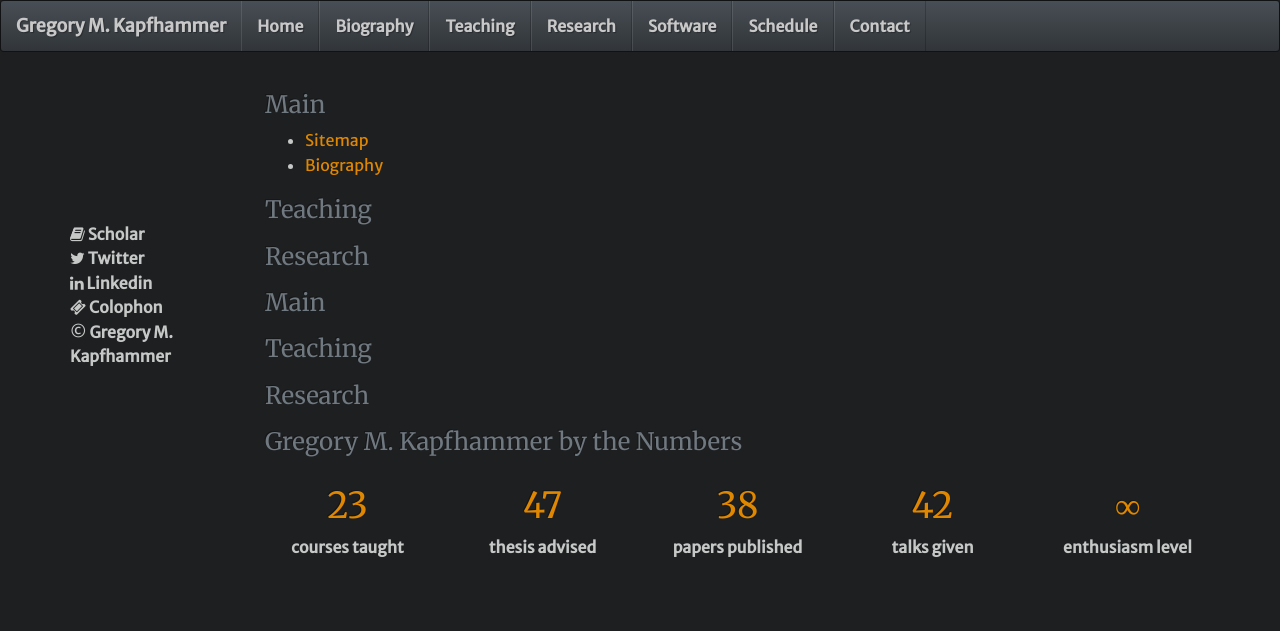
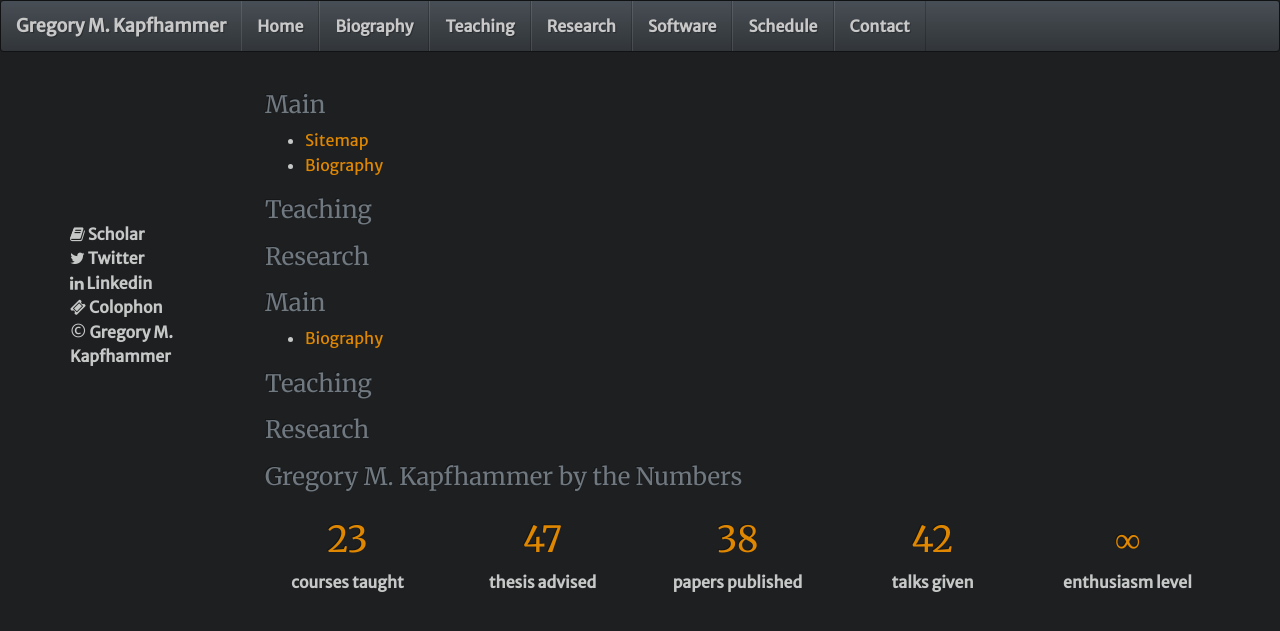
Before and after one commit to geerc/www, a Jekyll site: the page built from gkapfham/_posts/2014-6-24-Sitemap.md, in a window 1280 px wide. Shown: the top 631 px of the page. Built offline with Jekyll 4.4.1, drawn with Linux system fonts in a browser that asks for light colours; nearby versions of some CDN libraries; library files that are not in the unit come from our copies; Markdown is read by kramdown in place of the engine named in the settings; comment, search, counter and statistics services are not loaded.

Commit message:
Added in the mapped variable correctly. Now this is working.

```diff
--- a/gkapfham/_posts/2014-6-24-Sitemap.md
+++ b/gkapfham/_posts/2014-6-24-Sitemap.md
@@ -22,7 +22,7 @@ backup: ../../
 ### {{ cat | capitalize }}
 <ul>
 {% for page in site.posts %}
-{% if page.marked == true %}
+{% if page.mapped == true %}
 {% for pc in page.categories %}
 {% if pc == cat %}
 <li><a href="{{ page.url }}">{{ page.title | capitalize }}</a></li>
```
